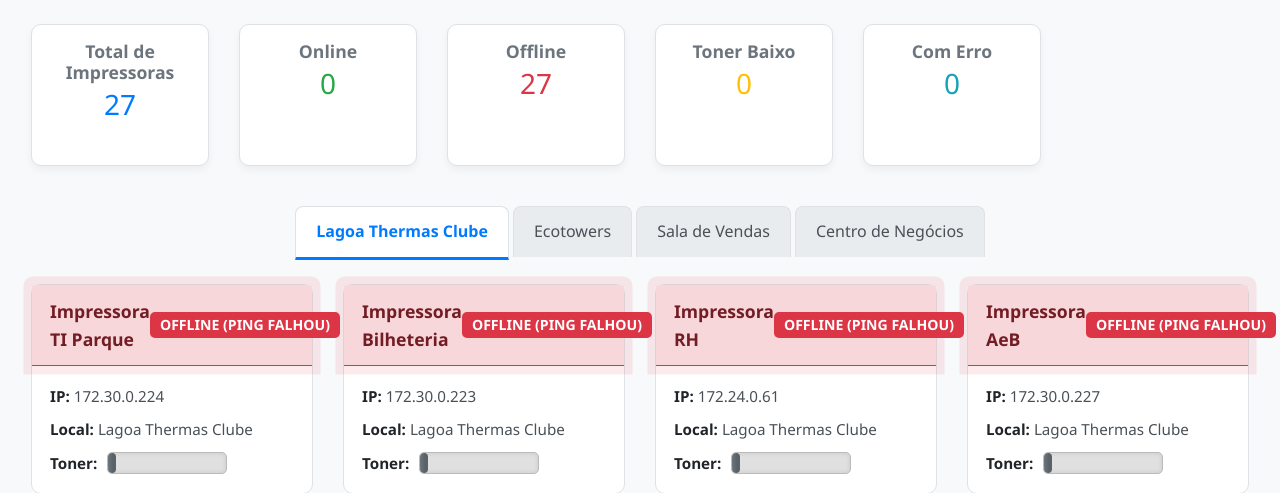
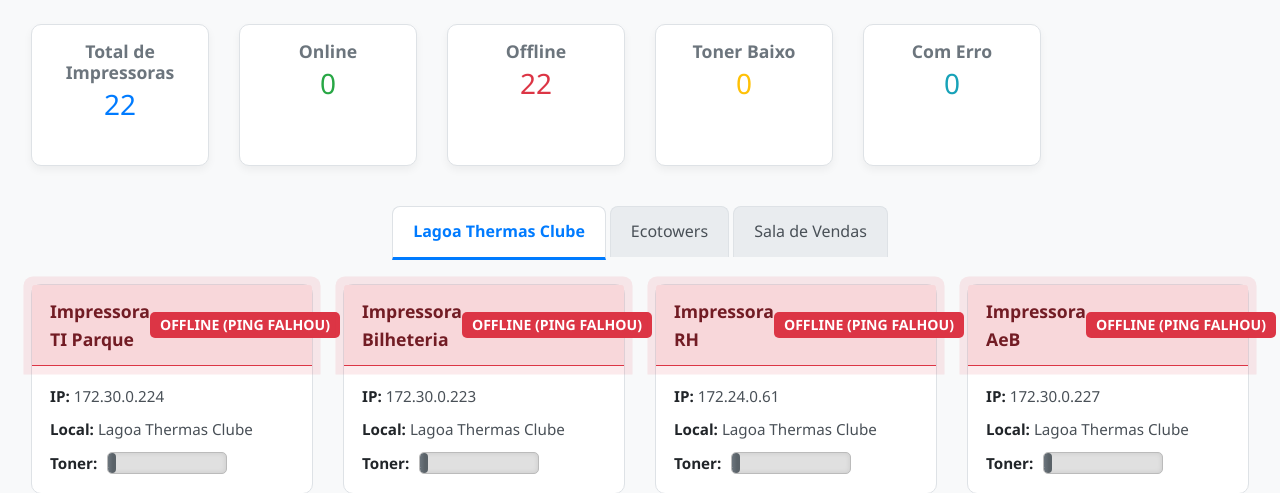
Before and after one commit to Matheush2ds/dashboard_impressoras, a Flask app: page / in a window 1280 px wide. Shown: the part 89-582 px from the top of the page. Run offline with Flask 3, Linux system fonts and the light colour scheme; some libraries are stand-ins or nearby versions; some web fonts are replaced.

Commit message:
Revert "Novas impressoras"
This reverts commit adae20d64fe9a7b7bb94cd7ec06cd8735aa919b1.

```diff
--- a/app.py
+++ b/app.py
@@ -44,13 +44,7 @@
     {"nome": "Sala de vendas Lagoa Quente", "ip": "172.30.0.228", "local": "Sala de Vendas", "community_string": "public"},
     {"nome": "Imp Vendas Jardins", "ip": "192.168.3.231", "local": "Sala de Vendas", "community_string": "public"},
     {"nome": "Sala de venda parque", "ip": "172.30.0.225", "local": "Sala de Vendas", "community_string": "public"},
-    {"nome": "IMP-PARQUE-CN", "ip": "192.168.10.26", "local": "Centro", "community_string": "public"},
-    {"nome": "IMP-RESERVAS-CN", "ip": "192.168.10.28", "local": "Centro", "community_string": "public"},
-    {"nome": "IMP-RECEP-PARQUE", "ip": "192.168.10.26", "local": "Centro", "community_string": "public"},
-    {"nome": "IMP-ADM-CENTRO", "ip": "192.168.10.17", "local": "Centro", "community_string": "public"},
-    {"nome": "IMP-BACK-OFFICE", "ip": "192.168.10.83", "local": "Centro", "community_string": "public"},
 ]
-
 
 executor = ThreadPoolExecutor(max_workers=20)
 
--- a/templates/index.html
+++ b/templates/index.html
@@ -76,9 +76,6 @@
                     <li class="nav-item">
                         <a class="nav-link" id="sala-de-vendas-tab" data-toggle="tab" href="#sala-de-vendas" role="tab" aria-controls="sala-de-vendas" aria-selected="false" data-empreendimento="Sala de Vendas">Sala de Vendas</a>
                     </li>
-                    <li class="nav-item">
-                        <a class="nav-link" id="centro-tab" data-toggle="tab" href="#centro" role="tab" aria-controls="centro" aria-selected="false" data-empreendimento="Centro">Centro de Negócios</a>
-                    </li>
                 </ul>
             </nav>
 
@@ -98,18 +95,13 @@
                         <p class="col-12 text-muted text-center py-5">Nenhuma impressora encontrada para Sala de Vendas.</p>
                     </div>
                 </div>
-                <div class="tab-pane fade" id="centro" role="tabpanel" aria-labelledby="centro-tab">
-                    <div class="row">
-                        <p class="col-12 text-muted text-center py-5">Nenhuma impressora encontrada para Centro de Negócios.</p>
-                    </div>
-                </div>
             </div>
         </main>
+    </div>
 
-        <div id="loading-spinner" class="text-center mt-5" style="display: none;" aria-live="assertive" aria-atomic="true">
-            <div class="spinner-border text-primary" role="status" aria-hidden="true"></div>
-            <p class="mt-2">Carregando dados das impressoras...</p>
-        </div>
+    <div id="loading-spinner" class="text-center mt-5" style="display: none;" aria-live="assertive" aria-atomic="true">
+        <div class="spinner-border text-primary" role="status" aria-hidden="true"></div>
+        <p class="mt-2">Carregando dados das impressoras...</p>
     </div>
 
     <script src="https://code.jquery.com/jquery-3.5.1.min.js"></script>
```
